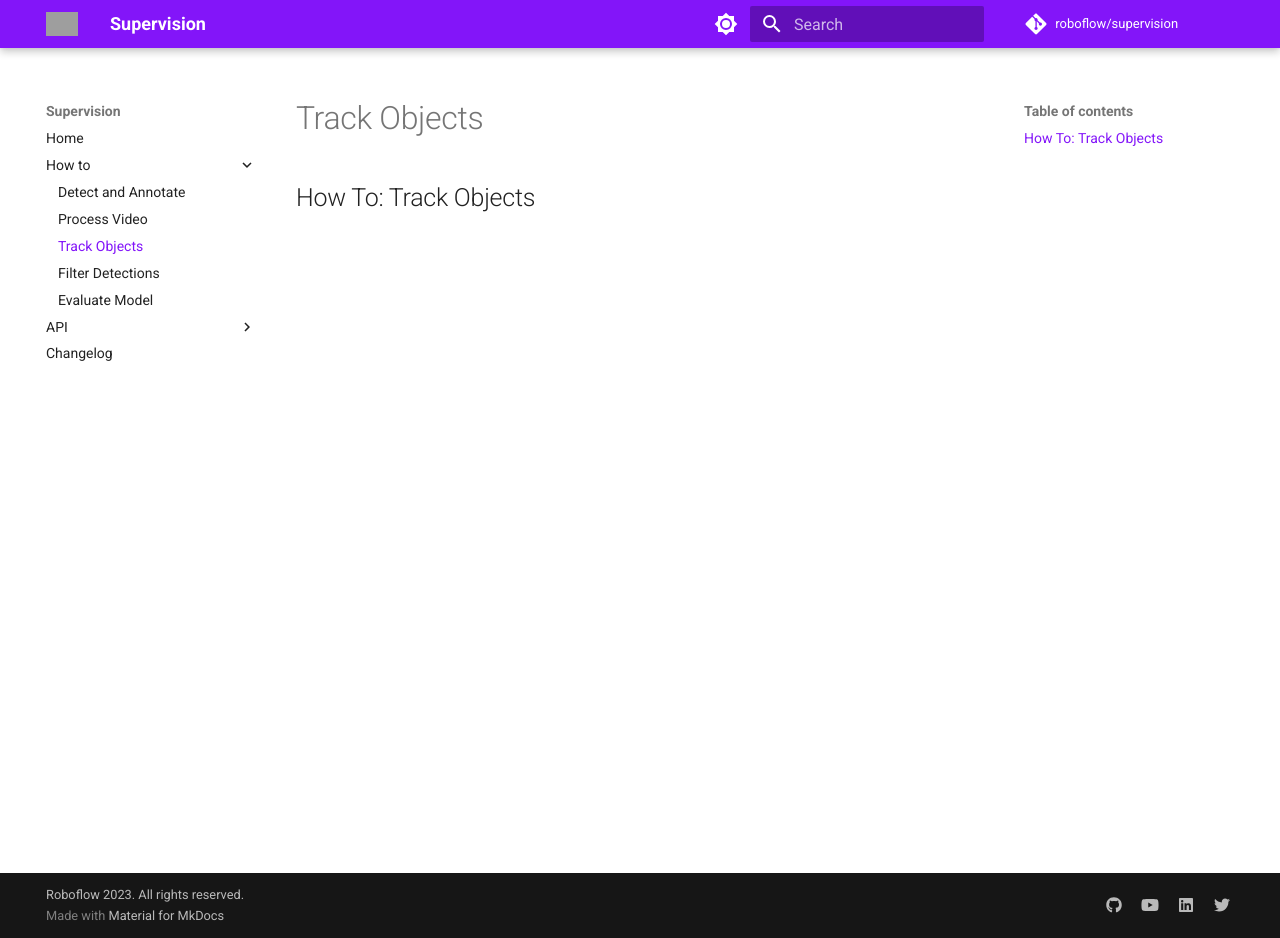
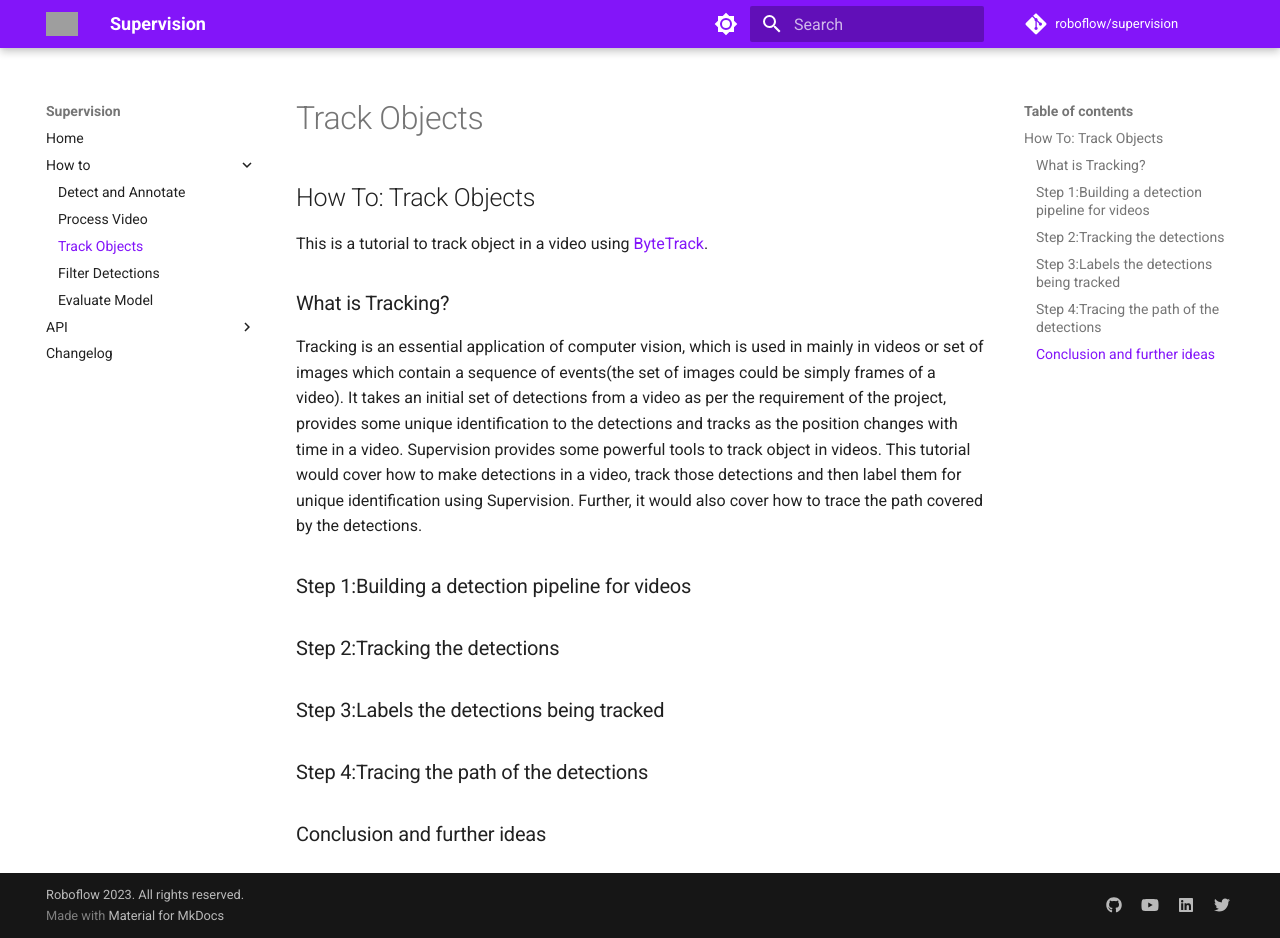
Before and after one commit to tophusna/supervision, an MkDocs documentation site: the page built from docs/how_to/track_objects.md, in a window 1280 px wide and 938 px high. Built offline with MkDocs 1.6.1 and Material for MkDocs 9.7.7, drawn with Linux system fonts in a browser that asks for light colours; comment, search, counter and statistics services are not loaded; grey boxes are pictures that could not be loaded.

Commit message:
Update track_objects.md
Added all the subtopics and 'what is tracking'

```diff
--- a/docs/how_to/track_objects.md
+++ b/docs/how_to/track_objects.md
@@ -1 +1,9 @@
 ## How To: Track Objects
+This is a tutorial to track object in a video using [ByteTrack](https://supervision.roboflow.com/trackers/#supervision.tracker.byte_tracker.core.ByteTrack).
+### What is Tracking?
+Tracking is an essential application of computer vision, which is used in mainly in videos or set of images which contain a sequence of events(the set of images could be simply frames of a video). It takes an initial set of detections from a video as per the requirement of the project, provides some unique identification to the detections and tracks as the position changes with time in a video. Supervision provides some powerful tools to track object in videos. This tutorial would cover how to make detections in a video, track those detections and then label them for unique identification using Supervision. Further, it would also cover how to trace the path covered by the detections.
+### Step 1:Building a detection pipeline for videos
+### Step 2:Tracking the detections
+### Step 3:Labels the detections being tracked
+### Step 4:Tracing the path of the detections
+### Conclusion and further ideas
```
